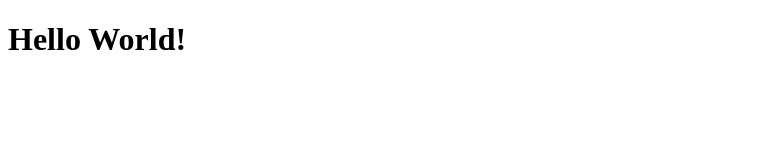
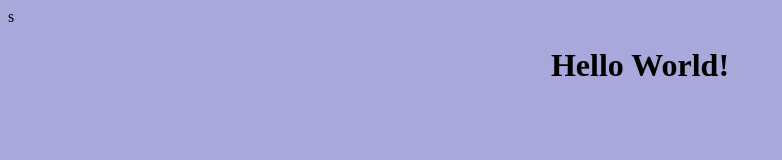
Before and after one commit to maxlvls5/prework-site, a plain HTML site: page index.html in a window 1280 px wide. Shown: the whole page, without its empty margins (0-782 px from the left). Drawn offline with Linux system fonts and the light colour scheme.

Commit message:
add style.css, connect to index.html

```diff
--- a/index.html
+++ b/index.html
@@ -1,6 +1,7 @@
 <!DOCTYPE html>
 <html lang="en">
   <head>
+    <link rel="stylesheet" href="style.css" />s
     <title>My Website</title>
   </head>
   <body>
--- /dev/null
+++ b/style.css
@@ -0,0 +1,6 @@
+body {
+  background: rgb(168, 168, 218);
+}
+h1 {
+  text-align: center;
+}
```
